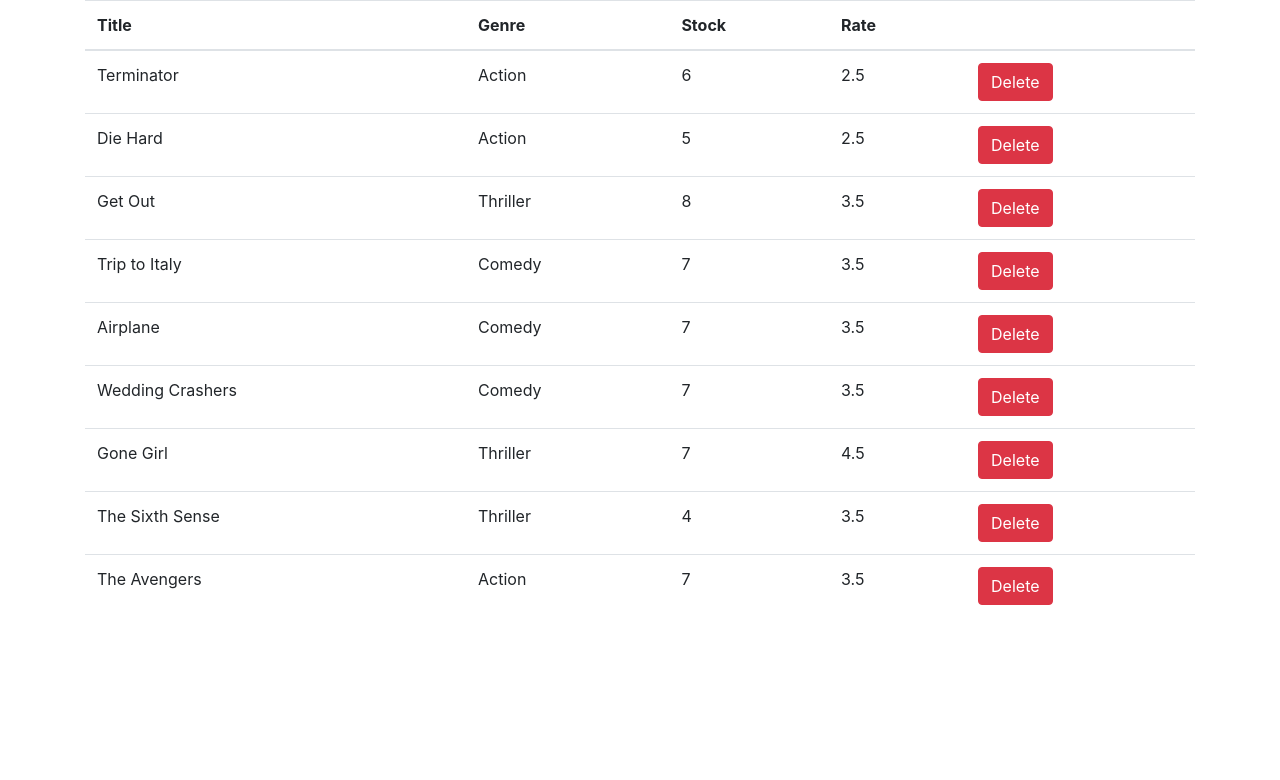
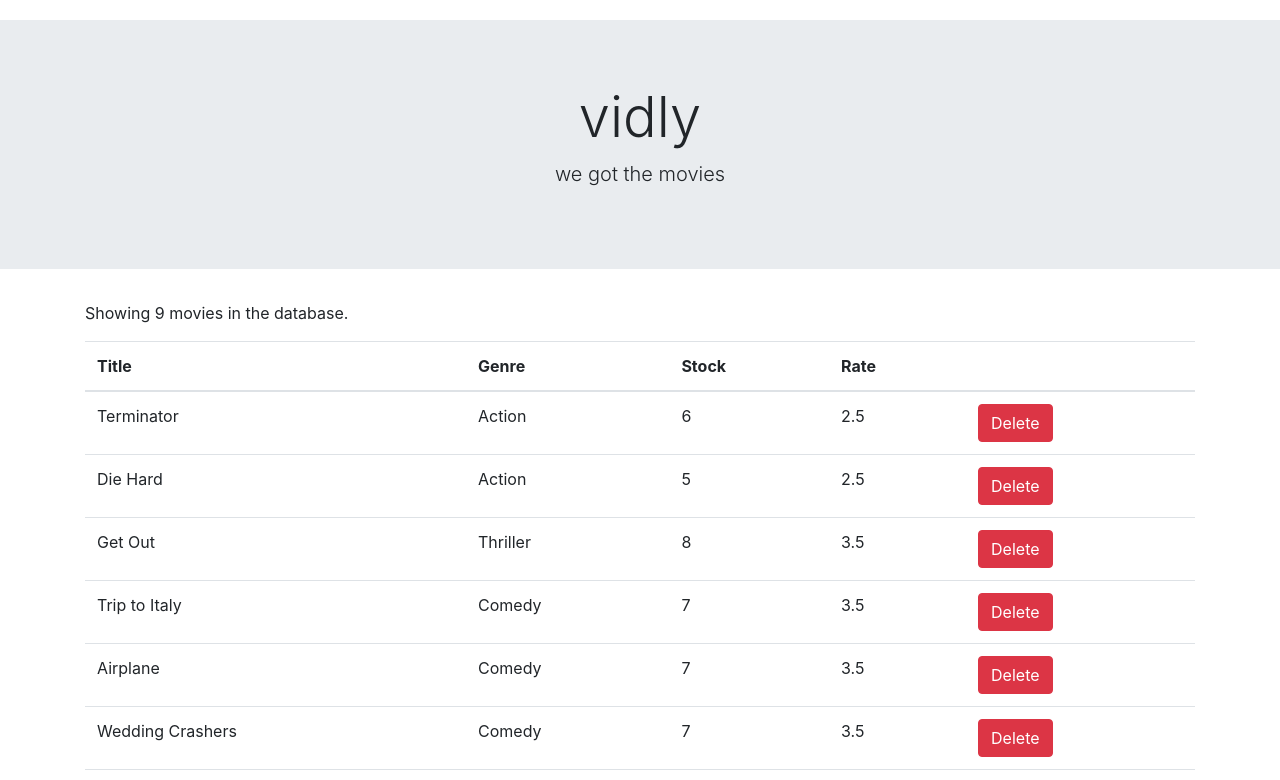
Before and after one commit to jhadev/vidly, a React (Create React App) app: page / in a window 1280 px wide. Shown: the top 780 px of the page. Built offline with nearby package versions, Linux system fonts and the light colour scheme.

Commit message:
jumbotron component

```diff
--- a/src/App.js
+++ b/src/App.js
@@ -1,14 +1,17 @@
 import React, { Component } from 'react';
 import './App.css';
 import Movies from './components/Movies'
+import Jumbotron from './components/Jumbotron'
 
 class App extends Component {
   render() {
     return (
+      <React.Fragment>
+      <Jumbotron/>
       <main className="container">
       <Movies/>
       </main>
-
+      </React.Fragment>
     );
   }
 }
--- /dev/null
+++ b/src/components/Jumbotron.js
@@ -0,0 +1,15 @@
+import React, { Component } from 'react';
+
+class Jumbotron extends Component {
+  state = {  }
+  render() {
+    return (
+      <div class="jumbotron jumbotron-fluid">
+    <h1 class="display-4 text-center">vidly</h1>
+    <p class="lead text-center">we got the movies</p>
+</div>
+     );
+  }
+}
+
+export default Jumbotron;
--- a/src/components/Movies.js
+++ b/src/components/Movies.js
@@ -7,12 +7,17 @@
   };
 
   handleDelete = movie => {
-    const movies = this.state.movies.filter(m => m._id !== movie._id)
-    this.setState({ movies: movies})
+    const movies = this.state.movies.filter(m => m._id !== movie._id);
+    this.setState({ movies: movies });
   };
 
   render() {
+    const { length: count } = this.state.movies;
+    if (count === 0) return <p>There are no movies in the database.</p>;
+
     return (
+      <React.Fragment>
+        <p>Showing {count} movies in the database.</p>
         <table className="table">
           <thead>
             <tr>
@@ -20,7 +25,7 @@
               <th>Genre</th>
               <th>Stock</th>
               <th>Rate</th>
-            <th></th>
+              <th />
             </tr>
           </thead>
           <tbody>
@@ -30,11 +35,19 @@
                 <td>{movie.genre.name}</td>
                 <td>{movie.numberInStock}</td>
                 <td>{movie.dailyRentalRate}</td>
-            <td><button onClick={() => this.handleDelete(movie)} className="btn btn-danger btm-sm">Delete</button></td>
+                <td>
+                  <button
+                    onClick={() => this.handleDelete(movie)}
+                    className="btn btn-danger btm-sm"
+                  >
+                    Delete
+                  </button>
+                </td>
               </tr>
             ))}
           </tbody>
         </table>
+      </React.Fragment>
     );
   }
 }
--- a/src/index.css
+++ b/src/index.css
@@ -1,14 +1,5 @@
 body {
   margin: 0;
-  padding: 0;
-  font-family: -apple-system, BlinkMacSystemFont, "Segoe UI", "Roboto", "Oxygen",
-    "Ubuntu", "Cantarell", "Fira Sans", "Droid Sans", "Helvetica Neue",
-    sans-serif;
-  -webkit-font-smoothing: antialiased;
-  -moz-osx-font-smoothing: grayscale;
+  padding: 20px 0 0 0;
+  font-family: sans-serif;
 }
-
-code {
-  font-family: source-code-pro, Menlo, Monaco, Consolas, "Courier New",
-    monospace;
-}
```
Lines whose indentation alone changed are shown as unchanged.
